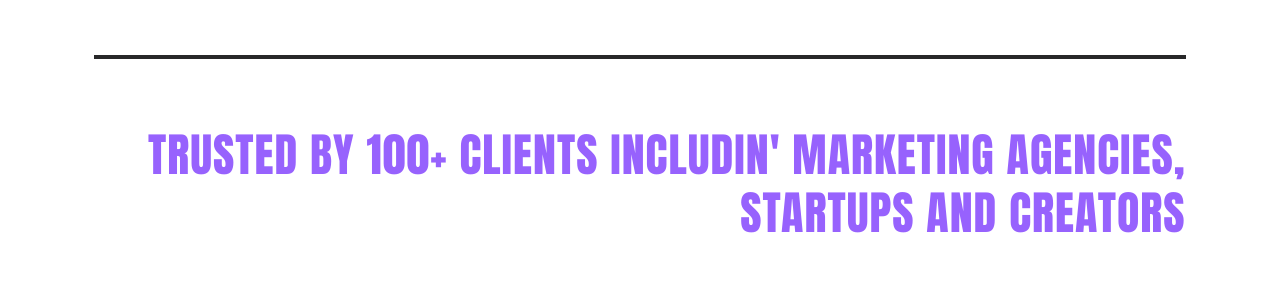
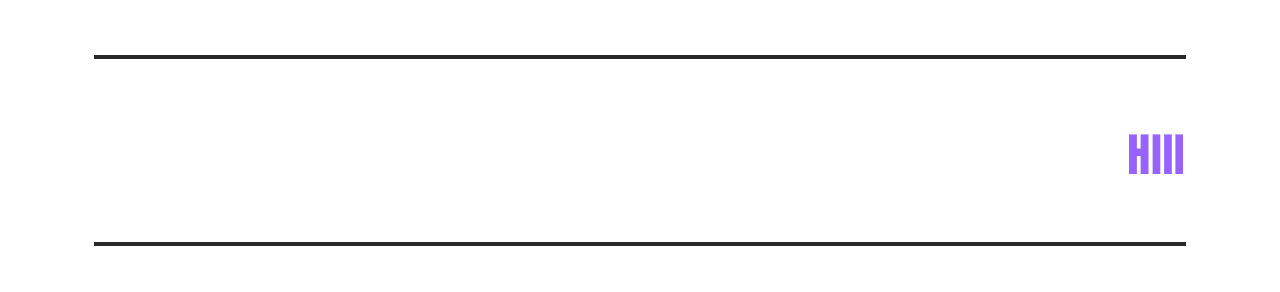
Before and after one commit to sakshamkushwah29-cmyk/media-mention, a React (Vite) app: page / in a window 1280 px wide. Shown: the part 1300-1592 px from the top of the page. Built offline with nearby package versions, Linux system fonts and the light colour scheme; a web font is replaced by a local one.

Commit message:
Update Trusted By section heading text to hiii

```diff
--- a/src/Home.jsx
+++ b/src/Home.jsx
@@ -510,7 +510,7 @@ export default function Home() {
       <div className="container1440 trustedby">
         <div className="mainusp-holder trustedbytxt">
           <h1 words-slide-from-right="" text-split="" className="mainusp trusted-by-text red">
-            Trusted by 100+ clients includin&#39; marketing agencies, startups and creators
+            hiii
           </h1>
         </div>
         <div className="subheading-cta-holder">
```
